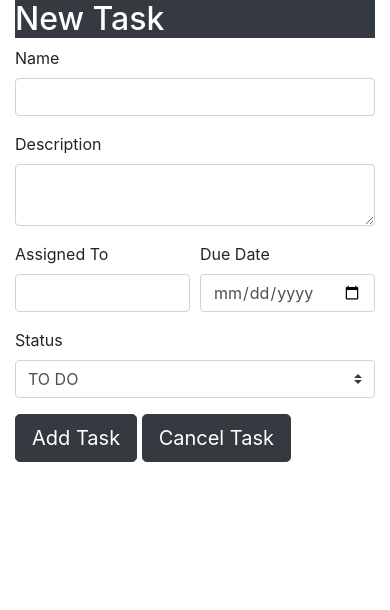
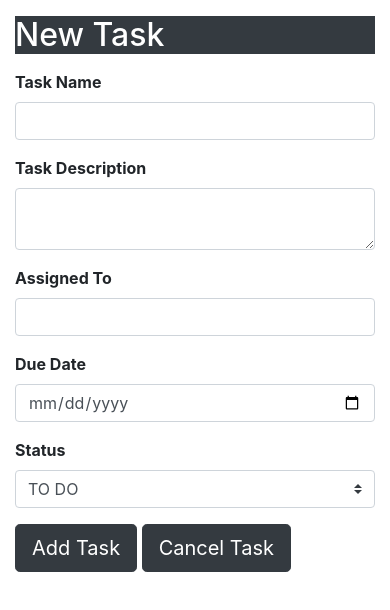
Before and after one commit to Msailu/TaskPlanner, a plain HTML site: page html/createTask.html in a window 390 px wide. Drawn offline with nearby package versions, Linux system fonts and the light colour scheme.

Commit message:
added Validation for createTask.html and added corresponding Js file

```diff
--- a/html/createTask.html
+++ b/html/createTask.html
@@ -10,34 +10,35 @@
         integrity="sha384-TX8t27EcRE3e/ihU7zmQxVncDAy5uIKz4rEkgIXeMed4M0jlfIDPvg6uqKI2xXr2" crossorigin="anonymous">
 
     <title>Tasks planner</title>
+
 </head>
 <body>
     <div class="container">
-        <div class="row mb-5">
-            <div class="col">
-                <h2 class="bg-dark text-white">New Task</h2>
-                <form id="newTaskForm">
+        <!--<div class="row mb-5">
+            <div class="col">-->
+                <h2  class="bg-dark text-white mb-3 mt-3" >New Task</h2>
+                <form id="newTaskForm" action="../index.html">
                     <div class="form-group">
-                        <label for="newTask">Name</label>
-                        <input type="text" class="form-control" id="newTask">
+                        <label for="newTask"><strong>Task Name</strong></label>
+                        <input type="text" class="form-control" name="taskName" id="newTask">
                     </div>
                     <div class="form-group">
-                        <label for="newTaskDescription">Description</label>
-                        <textarea type="text" class="form-control" id="newTaskDescription"></textarea>
+                        <label for="newTaskDescription"><strong>Task Description</strong></label>
+                        <textarea type="text" class="form-control" name="taskDesc" id="newTaskDescription"></textarea>
                     </div>
                     <div class="form-row">
-                        <div class="form-group col">
-                            <label for="newTaskAssignedTo">Assigned To</label>
-                            <input type="text" class="form-control" id="newTaskAssignedTo">
+                        <div class="form-group col-md-6">
+                            <label for="newTaskAssignedTo"><strong>Assigned To</strong></label>
+                            <input type="text" class="form-control" name="assignedTo" id="newTaskAssignedTo">
                         </div>
-                        <div class="form-group col">
-                            <label for="newTaskDueDate">Due Date</label>
-                            <input type="date" class="form-control" id="newTaskDueDate">
+                        <div class="form-group col-md-6">
+                            <label for="newTaskDueDate"><strong>Due Date</strong> </label>
+                            <input type="date" class="form-control" name="dueDate" id="newTaskDueDate" required>
                         </div>
                     </div>
                     <div class="form-group">
-                        <label for="status">Status</label>
-                        <select class="custom-select" id="selectStatus">
+                        <label for="status"><strong>Status</strong></label>
+                        <select class="custom-select" name="status" id="selectStatus">
 
                             <option selected value="todo">TO DO</option>
                             <option value="inProgress">IN PROGRESS</option>
@@ -45,15 +46,33 @@
                             <option value="done">DONE</option>
                           </select>
                     </div>
-                    <!--<button type="submit" class="btn btn-dark btn-lg">Add Task</button>
-                    <button type="submit" class="btn btn-dark btn-lg">Cancel Task</button>-->
-                    <a class="btn btn-dark btn-lg" href="../index.html" role="button">Add Task</a>
+                    <button type="button" class="btn btn-dark btn-lg" onclick="validateForm()">Add Task</button>
+                    <!--<button type="submit" class="btn btn-dark btn-lg" onclick="validateForm()">Add Task</button>-->
+                    <!--<button type="submit" class="btn btn-dark btn-lg">Cancel Task</button>-->
+                    <!--<a class="btn btn-dark btn-lg" role="button" onclick="validateForm()">Add Task</a>-->
                     <a class="btn btn-dark btn-lg" href="../index.html" role="button">Cancel Task</a>
                 </form>
-            </div>
-        </div>
 
-    </div>
+                <div class="alert alert-danger mt-3 " role="alert" id="errorMsg" style="display: none;">
+
+                </div>
+
+            <!--</div>
+        </div>-->
+
+    </div> <!--end of container div -->
+    <!--<script src="https://code.jquery.com/jquery-3.5.1.slim.min.js"
+        integrity="sha384-DfXdz2htPH0lsSSs5nCTpuj/zy4C+OGpamoFVy38MVBnE+IbbVYUew+OrCXaRkfj"
+        crossorigin="anonymous"></script>
+    <script src="https://cdn.jsdelivr.net/npm/popper.js@1.16.1/dist/umd/popper.min.js"
+        integrity="sha384-9/reFTGAW83EW2RDu2S0VKaIzap3H66lZH81PoYlFhbGU+6BZp6G7niu735Sk7lN"
+        crossorigin="anonymous"></script>
+    <script src="https://stackpath.bootstrapcdn.com/bootstrap/4.5.2/js/bootstrap.min.js"
+        integrity="sha384-B4gt1jrGC7Jh4AgTPSdUtOBvfO8shuf57BaghqFfPlYxofvL8/KUEfYiJOMMV+rV"
+        crossorigin="anonymous"></script>-->
+
+
+    <script type = "text/javascript" src = "../js/index.js"></script>
 
 </body>
 </html>
--- /dev/null
+++ b/js/index.js
@@ -0,0 +1,45 @@
+function validateForm(){
+
+    let form = document.forms[0];
+        let name = form.querySelector('input[name="taskName"]');
+
+        let nameValue = name.value;
+        let taskDesc=(form.querySelector('textarea[name="taskDesc"]')).value;
+        let assignTo=(form.querySelector('input[name="assignedTo"]')).value;
+        let dueDate=(form.querySelector('input[name="dueDate"]')).value;
+        let status=(form.querySelector('select[name="status"]')).value;
+
+        /*     example to call by IDS
+            const newTaskNameInput = document.querySelector('#newTask');
+            const name1 = newTaskNameInput.value;
+            alert('using ids...'+name1); */
+
+
+          if(!validateFormInputs(nameValue,'Task Name')){
+            form.taskName.focus();
+          }
+          else if(!validateFormInputs(taskDesc,'Task Description')){
+            form.taskDesc.focus();
+          }
+         else if(!validateFormInputs(assignTo,'Assign To')){
+            form.assignedTo.focus();
+          }
+         return true;
+
+}
+
+function validateFormInputs(inputData , label){
+
+    if(inputData.length==0 || inputData == null ||inputData=='')
+        {
+           document.getElementById('errorMsg').style.display='block';
+           document.getElementById('errorMsg').innerHTML  =` Please enter   ${label} `;
+           return false;
+       }else {
+        document.getElementById('errorMsg').style.display='none';
+        document.getElementById('errorMsg').innerHTML='';
+
+           return true;
+       }
+
+    }
```
